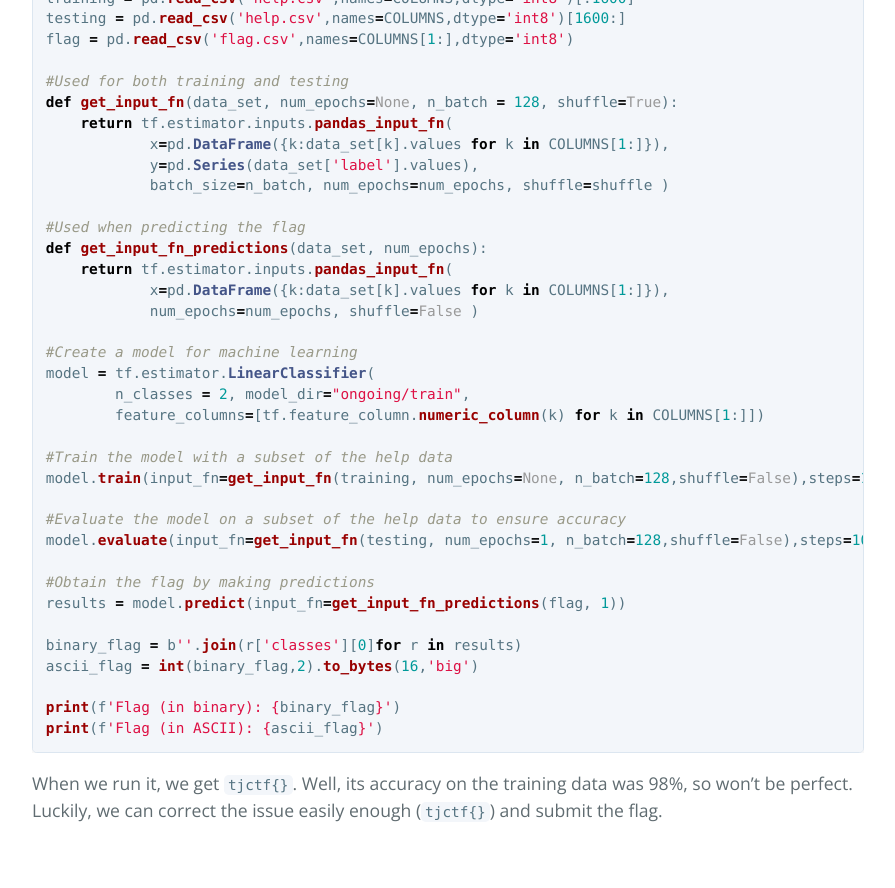
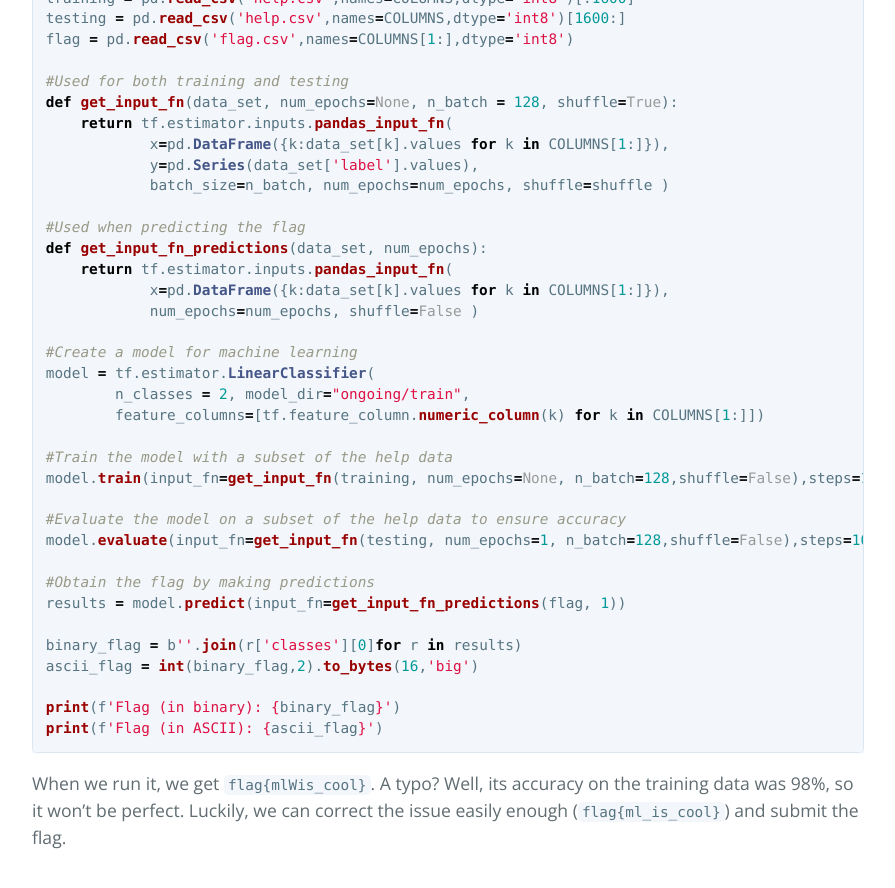
Before and after one commit to AdnanSlef/AdnanSlef.github.io, a Jekyll site: the page built from _posts/2020-05-26-jarvis.md, in a window 1280 px wide and 900 px high, scrolled down 1618 px. Shown: the top 888 px of the window, without its empty margins (192-1087 px from the left). Built offline with Jekyll 4.4.1, drawn with Linux system fonts in a browser that asks for light colours.

Commit message:
add jarvis flag

````diff
--- a/_posts/2020-05-26-jarvis.md
+++ b/_posts/2020-05-26-jarvis.md
@@ -97,4 +97,4 @@ print(f'Flag (in binary): {binary_flag}')
 print(f'Flag (in ASCII): {ascii_flag}')
 ```
 
-When we run it, we get `tjctf{}`. Well, its accuracy on the training data was 98%, so won't be perfect. Luckily, we can correct the issue easily enough (`tjctf{}`) and submit the flag.
+When we run it, we get `flag{mlWis_cool}`. A typo? Well, its accuracy on the training data was 98%, so it won't be perfect. Luckily, we can correct the issue easily enough (`flag{ml_is_cool}`) and submit the flag.
````
